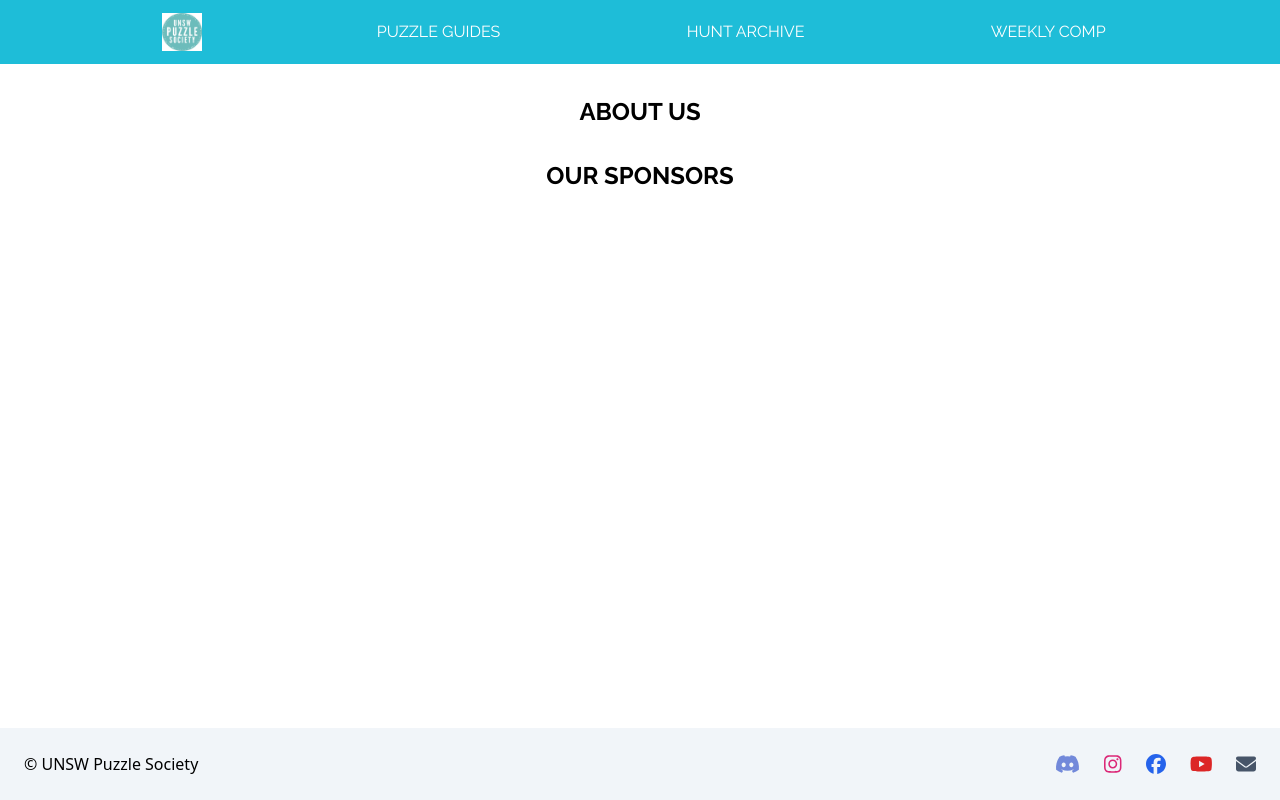
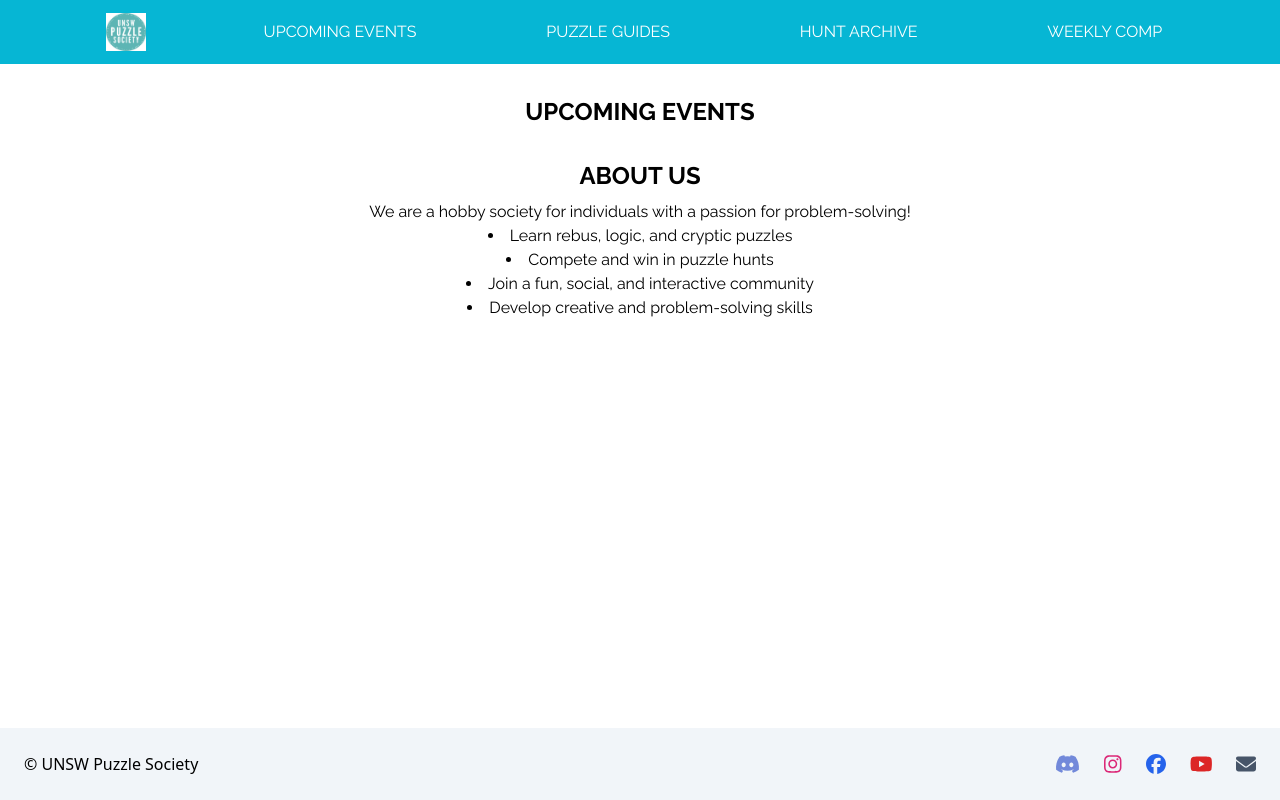
Before and after one commit to devsoc-unsw/trainee-neptune-24t1, a React (Vite) app in the folder frontend/: page / in a window 1280 px wide. Shown: the top 800 px of the page. Built offline with nearby package versions, Linux system fonts and the light colour scheme.

Commit message:
implemented sticky nav

```diff
--- a/frontend/src/components/Navigation.tsx
+++ b/frontend/src/components/Navigation.tsx
@@ -4,11 +4,14 @@ import { Link } from 'react-router-dom';
 function NavigationBar () {
   return (
     <>
-      <nav className="bg-cyan-500 transition duration-500 opacity-75 hover:opacity-90 m-0 min-w-full h-16 flex justify-evenly items-center font-raleway text-white">
+      <nav className="sticky top-0 bg-cyan-500 transition duration-500 opacity-90 hover:opacity-100 m-0 min-w-full h-16 flex justify-evenly items-center font-raleway text-white">
         <div>
           <Link to="/">
             <img src="logo.png" alt="logo" className="max-w-10 max-h-10"/>
           </Link>
+        </div>
+        <div>
+          <Link to="/" className="transition duration-700 bg-inherit hover:bg-cyan-600 p-3">UPCOMING EVENTS</Link>
         </div>
         <div>
           <Link to="/guides" className="transition duration-700 bg-inherit hover:bg-cyan-600 p-3">PUZZLE GUIDES</Link>
--- a/frontend/src/pages/Landing.tsx
+++ b/frontend/src/pages/Landing.tsx
@@ -8,7 +8,17 @@ function Landing () {
   return (
     <>
       <NavigationBar/>
+      <div id="events">
+        <SectionHeader heading="UPCOMING EVENTS"/>
+      </div>
       <SectionHeader heading="ABOUT US"/>
+      <p className="p-2 font-raleway min-h-screen">
+        We are a hobby society for individuals with a passion for problem-solving!
+        <li>Learn rebus, logic, and cryptic puzzles</li>
+        <li>Compete and win in puzzle hunts</li>
+        <li>Join a fun, social, and interactive community</li>
+        <li>Develop creative and problem-solving skills</li>
+      </p>
       <SectionHeader heading="OUR SPONSORS"/>
       <Footer/>
     </>
```
